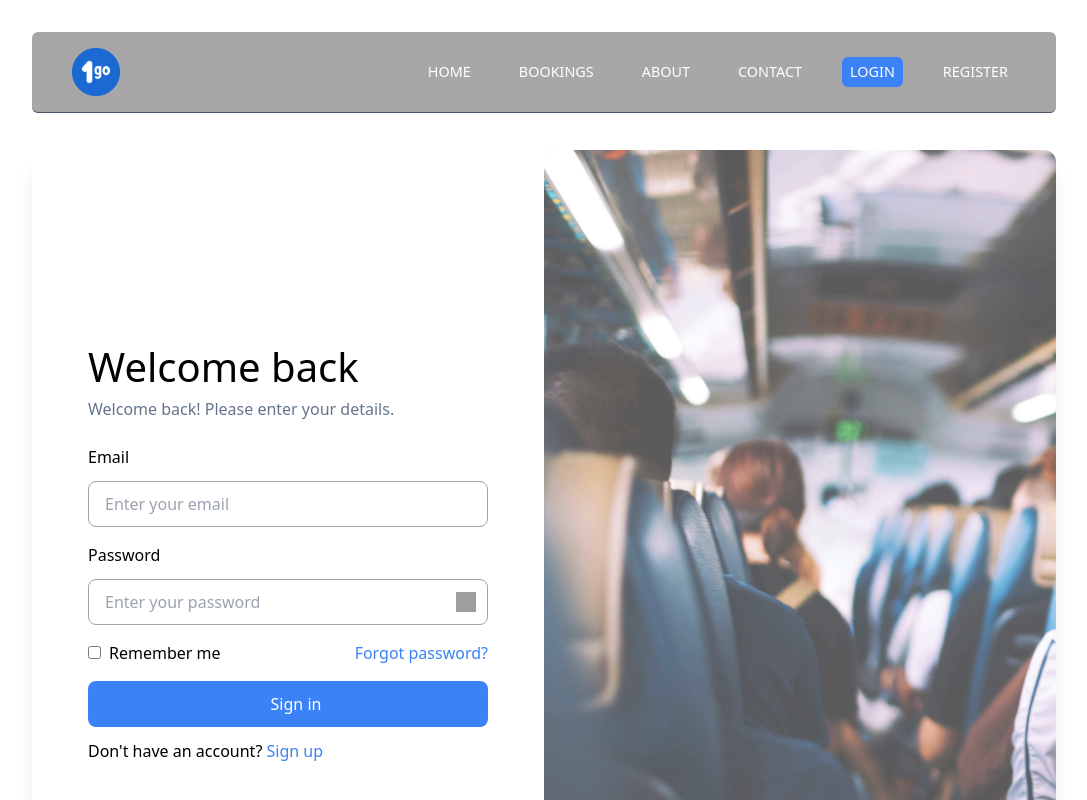
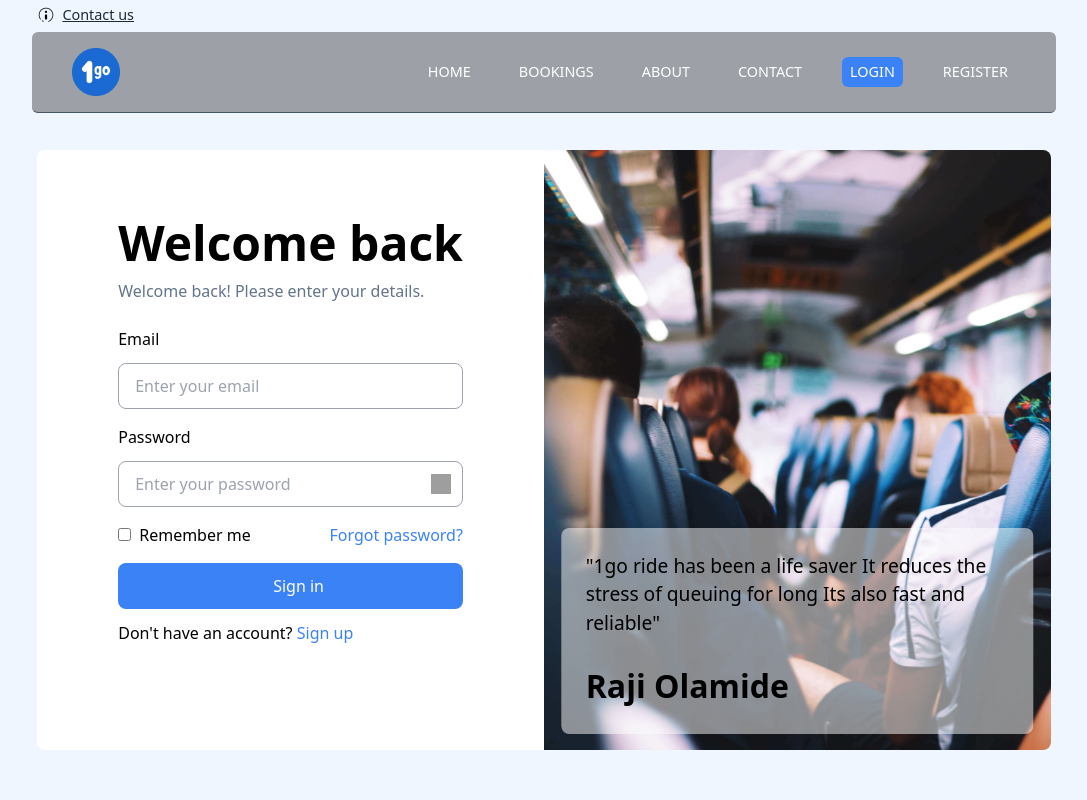
Before and after one commit to olamiidee/1go-app, a React (Vite) app: page /login in a window 1280 px wide. Shown: the top 800 px of the page, without its empty margins (96-1183 px from the left). Built offline with nearby package versions, Linux system fonts and the light colour scheme; no server answers; the database is empty; grey boxes are pictures that could not be loaded.

Commit message:
login retouch

```diff
--- a/src/output.css
+++ b/src/output.css
@@ -22,7 +22,7 @@
 
 ::before,
 ::after {
-  --tw-content: '';
+  --tw-content: "";
 }
 
 /*
@@ -41,9 +41,11 @@ html {
   -moz-tab-size: 4;
   /* 3 */
   -o-tab-size: 4;
-     tab-size: 4;
+  tab-size: 4;
   /* 3 */
-  font-family: ui-sans-serif, system-ui, -apple-system, BlinkMacSystemFont, "Segoe UI", Roboto, "Helvetica Neue", Arial, "Noto Sans", sans-serif, "Apple Color Emoji", "Segoe UI Emoji", "Segoe UI Symbol", "Noto Color Emoji";
+  font-family: ui-sans-serif, system-ui, -apple-system, BlinkMacSystemFont,
+    "Segoe UI", Roboto, "Helvetica Neue", Arial, "Noto Sans", sans-serif,
+    "Apple Color Emoji", "Segoe UI Emoji", "Segoe UI Symbol", "Noto Color Emoji";
   /* 4 */
   font-feature-settings: normal;
   /* 5 */
@@ -82,7 +84,7 @@ Add the correct text decoration in Chrome, Edge, and Safari.
 
 abbr:where([title]) {
   -webkit-text-decoration: underline dotted;
-          text-decoration: underline dotted;
+  text-decoration: underline dotted;
 }
 
 /*
@@ -126,7 +128,8 @@ code,
 kbd,
 samp,
 pre {
-  font-family: ui-monospace, SFMono-Regular, Menlo, Monaco, Consolas, "Liberation Mono", "Courier New", monospace;
+  font-family: ui-monospace, SFMono-Regular, Menlo, Monaco, Consolas,
+    "Liberation Mono", "Courier New", monospace;
   /* 1 */
   font-size: 1em;
   /* 2 */
@@ -217,9 +220,9 @@ select {
 */
 
 button,
-[type='button'],
-[type='reset'],
-[type='submit'] {
+[type="button"],
+[type="reset"],
+[type="submit"] {
   -webkit-appearance: button;
   /* 1 */
   background-color: transparent;
@@ -266,7 +269,7 @@ Correct the cursor style of increment and decrement buttons in Safari.
 2. Correct the outline style in Safari.
 */
 
-[type='search'] {
+[type="search"] {
   -webkit-appearance: textfield;
   /* 1 */
   outline-offset: -2px;
@@ -351,7 +354,8 @@ textarea {
 2. Set the default placeholder color to the user's configured gray 400 color.
 */
 
-input::-moz-placeholder, textarea::-moz-placeholder {
+input::-moz-placeholder,
+textarea::-moz-placeholder {
   opacity: 1;
   /* 1 */
   color: #9ca3af;
@@ -419,7 +423,9 @@ video {
   display: none;
 }
 
-*, ::before, ::after {
+*,
+::before,
+::after {
   --tw-border-spacing-x: 0;
   --tw-border-spacing-y: 0;
   --tw-translate-x: 0;
@@ -429,16 +435,16 @@ video {
   --tw-skew-y: 0;
   --tw-scale-x: 1;
   --tw-scale-y: 1;
-  --tw-pan-x:  ;
-  --tw-pan-y:  ;
-  --tw-pinch-zoom:  ;
+  --tw-pan-x: ;
+  --tw-pan-y: ;
+  --tw-pinch-zoom: ;
   --tw-scroll-snap-strictness: proximity;
-  --tw-ordinal:  ;
-  --tw-slashed-zero:  ;
-  --tw-numeric-figure:  ;
-  --tw-numeric-spacing:  ;
-  --tw-numeric-fraction:  ;
-  --tw-ring-inset:  ;
+  --tw-ordinal: ;
+  --tw-slashed-zero: ;
+  --tw-numeric-figure: ;
+  --tw-numeric-spacing: ;
+  --tw-numeric-fraction: ;
+  --tw-ring-inset: ;
   --tw-ring-offset-width: 0px;
   --tw-ring-offset-color: #fff;
   --tw-ring-color: rgb(59 130 246 / 0.5);
@@ -446,24 +452,24 @@ video {
   --tw-ring-shadow: 0 0 #0000;
   --tw-shadow: 0 0 #0000;
   --tw-shadow-colored: 0 0 #0000;
-  --tw-blur:  ;
-  --tw-brightness:  ;
-  --tw-contrast:  ;
-  --tw-grayscale:  ;
-  --tw-hue-rotate:  ;
-  --tw-invert:  ;
-  --tw-saturate:  ;
-  --tw-sepia:  ;
-  --tw-drop-shadow:  ;
-  --tw-backdrop-blur:  ;
-  --tw-backdrop-brightness:  ;
-  --tw-backdrop-contrast:  ;
-  --tw-backdrop-grayscale:  ;
-  --tw-backdrop-hue-rotate:  ;
-  --tw-backdrop-invert:  ;
-  --tw-backdrop-opacity:  ;
-  --tw-backdrop-saturate:  ;
-  --tw-backdrop-sepia:  ;
+  --tw-blur: ;
+  --tw-brightness: ;
+  --tw-contrast: ;
+  --tw-grayscale: ;
+  --tw-hue-rotate: ;
+  --tw-invert: ;
+  --tw-saturate: ;
+  --tw-sepia: ;
+  --tw-drop-shadow: ;
+  --tw-backdrop-blur: ;
+  --tw-backdrop-brightness: ;
+  --tw-backdrop-contrast: ;
+  --tw-backdrop-grayscale: ;
+  --tw-backdrop-hue-rotate: ;
+  --tw-backdrop-invert: ;
+  --tw-backdrop-opacity: ;
+  --tw-backdrop-saturate: ;
+  --tw-backdrop-sepia: ;
 }
 
 ::backdrop {
@@ -476,16 +482,16 @@ video {
   --tw-skew-y: 0;
   --tw-scale-x: 1;
   --tw-scale-y: 1;
-  --tw-pan-x:  ;
-  --tw-pan-y:  ;
-  --tw-pinch-zoom:  ;
+  --tw-pan-x: ;
+  --tw-pan-y: ;
+  --tw-pinch-zoom: ;
   --tw-scroll-snap-strictness: proximity;
-  --tw-ordinal:  ;
-  --tw-slashed-zero:  ;
-  --tw-numeric-figure:  ;
-  --tw-numeric-spacing:  ;
-  --tw-numeric-fraction:  ;
-  --tw-ring-inset:  ;
+  --tw-ordinal: ;
+  --tw-slashed-zero: ;
+  --tw-numeric-figure: ;
+  --tw-numeric-spacing: ;
+  --tw-numeric-fraction: ;
+  --tw-ring-inset: ;
   --tw-ring-offset-width: 0px;
   --tw-ring-offset-color: #fff;
   --tw-ring-color: rgb(59 130 246 / 0.5);
@@ -493,28 +499,28 @@ video {
   --tw-ring-shadow: 0 0 #0000;
   --tw-shadow: 0 0 #0000;
   --tw-shadow-colored: 0 0 #0000;
-  --tw-blur:  ;
-  --tw-brightness:  ;
-  --tw-contrast:  ;
-  --tw-grayscale:  ;
-  --tw-hue-rotate:  ;
-  --tw-invert:  ;
-  --tw-saturate:  ;
-  --tw-sepia:  ;
-  --tw-drop-shadow:  ;
-  --tw-backdrop-blur:  ;
-  --tw-backdrop-brightness:  ;
-  --tw-backdrop-contrast:  ;
-  --tw-backdrop-grayscale:  ;
-  --tw-backdrop-hue-rotate:  ;
-  --tw-backdrop-invert:  ;
-  --tw-backdrop-opacity:  ;
-  --tw-backdrop-saturate:  ;
-  --tw-backdrop-sepia:  ;
+  --tw-blur: ;
+  --tw-brightness: ;
+  --tw-contrast: ;
+  --tw-grayscale: ;
+  --tw-hue-rotate: ;
+  --tw-invert: ;
+  --tw-saturate: ;
+  --tw-sepia: ;
+  --tw-drop-shadow: ;
+  --tw-backdrop-blur: ;
+  --tw-backdrop-brightness: ;
+  --tw-backdrop-contrast: ;
+  --tw-backdrop-grayscale: ;
+  --tw-backdrop-hue-rotate: ;
+  --tw-backdrop-invert: ;
+  --tw-backdrop-opacity: ;
+  --tw-backdrop-saturate: ;
+  --tw-backdrop-sepia: ;
 }
 
 .reg-input,
-  .login-input {
+.login-input {
   margin-top: 0.75rem;
   display: block;
   width: 100%;
@@ -532,7 +538,7 @@ video {
 }
 
 .reg-input:focus,
-  .login-input:focus {
+.login-input:focus {
   outline: 2px solid transparent;
   outline-offset: 2px;
 }
@@ -635,6 +641,10 @@ video {
 
 .right-8 {
   right: 2rem;
+}
+
+.bottom-\[50\%\] {
+  bottom: 50%;
 }
 
 .z-50 {
@@ -761,6 +771,10 @@ video {
   margin-top: 80px;
 }
 
+.mt-\[100px\] {
+  margin-top: 100px;
+}
+
 .block {
   display: block;
 }
@@ -839,14 +853,6 @@ video {
 
 .h-1\/2 {
   height: 50%;
-}
-
-.h-screen {
-  height: 100vh;
-}
-
-.h-4 {
-  height: 1rem;
 }
 
 .h-\[fit-content\] {
@@ -854,8 +860,20 @@ video {
   height: fit-content;
 }
 
+.h-screen {
+  height: 100vh;
+}
+
+.h-4 {
+  height: 1rem;
+}
+
 .h-\[80vh\] {
   height: 80vh;
+}
+
+.h-\[600px\] {
+  height: 600px;
 }
 
 .h-fit {
@@ -863,6 +881,22 @@ video {
   height: fit-content;
 }
 
+.h-\[650px\] {
+  height: 650px;
+}
+
+.h-\[700px\] {
+  height: 700px;
+}
+
+.h-\[750px\] {
+  height: 750px;
+}
+
+.h-\[800px\] {
+  height: 800px;
+}
+
 .min-h-screen {
   min-height: 100vh;
 }
@@ -976,22 +1010,34 @@ video {
   width: 66.666667%;
 }
 
+.w-\[96\%\] {
+  width: 96%;
+}
+
+.w-\[93\%\] {
+  width: 93%;
+}
+
+.w-\[40\%\] {
+  width: 40%;
+}
+
 .w-\[95\%\] {
   width: 95%;
 }
 
-.w-\[40\%\] {
-  width: 40%;
-}
-
 .translate-y-\[-50\%\] {
   --tw-translate-y: -50%;
-  transform: translate(var(--tw-translate-x), var(--tw-translate-y)) rotate(var(--tw-rotate)) skewX(var(--tw-skew-x)) skewY(var(--tw-skew-y)) scaleX(var(--tw-scale-x)) scaleY(var(--tw-scale-y));
+  transform: translate(var(--tw-translate-x), var(--tw-translate-y))
+    rotate(var(--tw-rotate)) skewX(var(--tw-skew-x)) skewY(var(--tw-skew-y))
+    scaleX(var(--tw-scale-x)) scaleY(var(--tw-scale-y));
 }
 
 .translate-x-\[-50\%\] {
   --tw-translate-x: -50%;
-  transform: translate(var(--tw-translate-x), var(--tw-translate-y)) rotate(var(--tw-rotate)) skewX(var(--tw-skew-x)) skewY(var(--tw-skew-y)) scaleX(var(--tw-scale-x)) scaleY(var(--tw-scale-y));
+  transform: translate(var(--tw-translate-x), var(--tw-translate-y))
+    rotate(var(--tw-rotate)) skewX(var(--tw-skew-x)) skewY(var(--tw-skew-y))
+    scaleX(var(--tw-scale-x)) scaleY(var(--tw-scale-y));
 }
 
 .cursor-pointer {
@@ -1114,6 +1160,11 @@ video {
   border-top-right-radius: 0.375rem;
 }
 
+.rounded-r-lg {
+  border-top-right-radius: 0.5rem;
+  border-bottom-right-radius: 0.5rem;
+}
+
 .rounded-r-xl {
   border-top-right-radius: 0.75rem;
   border-bottom-right-radius: 0.75rem;
@@ -1360,24 +1411,36 @@ video {
   background-color: rgb(255 255 255 / 0.3);
 }
 
+.bg-white\/50 {
+  background-color: rgb(255 255 255 / 0.5);
+}
+
 .bg-slate-700\/70 {
   background-color: rgb(51 65 85 / 0.7);
 }
 
+.bg-white\/70 {
+  background-color: rgb(255 255 255 / 0.7);
+}
+
 .bg-gradient-to-b {
   background-image: linear-gradient(to bottom, var(--tw-gradient-stops));
 }
 
 .bg-reg1 {
-  background-image: url('/images/reg1.jpg');
+  background-image: url("/images/reg1.jpg");
 }
 
 .bg-home {
-  background-image: url('/images/home.jpg');
+  background-image: url("/images/home.jpg");
 }
 
 .bg-contactBg {
-  background-image: url('/images/repeat2.jpg');
+  background-image: url("/images/repeat2.jpg");
+}
+
+.bg-reg2 {
+  background-image: url("/images/registerbg.jpg");
 }
 
 .from-blue-500 {
@@ -1450,6 +1513,14 @@ video {
   padding: 0.25rem;
 }
 
+.p-5 {
+  padding: 1.25rem;
+}
+
+.p-6 {
+  padding: 1.5rem;
+}
+
 .px-3 {
   padding-left: 0.75rem;
   padding-right: 0.75rem;
@@ -1545,6 +1616,11 @@ video {
   padding-right: 1.25rem;
 }
 
+.px-\[2\%\] {
+  padding-left: 2%;
+  padding-right: 2%;
+}
+
 .py-40 {
   padding-top: 10rem;
   padding-bottom: 10rem;
@@ -1614,6 +1690,10 @@ video {
   padding-bottom: 100px;
 }
 
+.pt-10 {
+  padding-top: 2.5rem;
+}
+
 .pt-2 {
   padding-top: 0.5rem;
 }
@@ -1772,6 +1852,11 @@ video {
   color: rgb(59 130 246 / var(--tw-text-opacity));
 }
 
+.text-slate-800 {
+  --tw-text-opacity: 1;
+  color: rgb(30 41 59 / var(--tw-text-opacity));
+}
+
 .underline {
   text-decoration-line: underline;
 }
@@ -1781,15 +1866,20 @@ video {
 }
 
 .shadow-xl {
-  --tw-shadow: 0 20px 25px -5px rgb(0 0 0 / 0.1), 0 8px 10px -6px rgb(0 0 0 / 0.1);
-  --tw-shadow-colored: 0 20px 25px -5px var(--tw-shadow-color), 0 8px 10px -6px var(--tw-shadow-color);
-  box-shadow: var(--tw-ring-offset-shadow, 0 0 #0000), var(--tw-ring-shadow, 0 0 #0000), var(--tw-shadow);
+  --tw-shadow: 0 20px 25px -5px rgb(0 0 0 / 0.1),
+    0 8px 10px -6px rgb(0 0 0 / 0.1);
+  --tw-shadow-colored: 0 20px 25px -5px var(--tw-shadow-color),
+    0 8px 10px -6px var(--tw-shadow-color);
+  box-shadow: var(--tw-ring-offset-shadow, 0 0 #0000),
+    var(--tw-ring-shadow, 0 0 #0000), var(--tw-shadow);
 }
 
 .shadow-md {
   --tw-shadow: 0 4px 6px -1px rgb(0 0 0 / 0.1), 0 2px 4px -2px rgb(0 0 0 / 0.1);
-  --tw-shadow-colored: 0 4px 6px -1px var(--tw-shadow-color), 0 2px 4px -2px var(--tw-shadow-color);
-  box-shadow: var(--tw-ring-offset-shadow, 0 0 #0000), var(--tw-ring-shadow, 0 0 #0000), var(--tw-shadow);
+  --tw-shadow-colored: 0 4px 6px -1px var(--tw-shadow-color),
+    0 2px 4px -2px var(--tw-shadow-color);
+  box-shadow: var(--tw-ring-offset-shadow, 0 0 #0000),
+    var(--tw-ring-shadow, 0 0 #0000), var(--tw-shadow);
 }
 
 .shadow-slate-300\/30 {
@@ -1803,7 +1893,9 @@ video {
 }
 
 .filter {
-  filter: var(--tw-blur) var(--tw-brightness) var(--tw-contrast) var(--tw-grayscale) var(--tw-hue-rotate) var(--tw-invert) var(--tw-saturate) var(--tw-sepia) var(--tw-drop-shadow);
+  filter: var(--tw-blur) var(--tw-brightness) var(--tw-contrast)
+    var(--tw-grayscale) var(--tw-hue-rotate) var(--tw-invert) var(--tw-saturate)
+    var(--tw-sepia) var(--tw-drop-shadow);
 }
 
 .transition-all {
@@ -1914,7 +2006,7 @@ video {
 .copy--div {
   width: 100%;
   display: flex;
-  align-items: center;
+  margin-top: 20px;
 }
 
 .copy--div > ul {
@@ -1978,7 +2070,7 @@ video {
   .copy--div {
     width: 100%;
     display: block;
-    margin-top: 0px;
+    margin-top: 20px;
   }
 
   .logo--div > ul {
@@ -2065,7 +2157,9 @@ input[type="number"] {
 
 .hover\:translate-y-\[6px\]:hover {
   --tw-translate-y: 6px;
-  transform: translate(var(--tw-translate-x), var(--tw-translate-y)) rotate(var(--tw-rotate)) skewX(var(--tw-skew-x)) skewY(var(--tw-skew-y)) scaleX(var(--tw-scale-x)) scaleY(var(--tw-scale-y));
+  transform: translate(var(--tw-translate-x), var(--tw-translate-y))
+    rotate(var(--tw-rotate)) skewX(var(--tw-skew-x)) skewY(var(--tw-skew-y))
+    scaleX(var(--tw-scale-x)) scaleY(var(--tw-scale-y));
 }
 
 .hover\:border-blue-600:hover {
@@ -2149,6 +2243,26 @@ input[type="number"] {
     padding-left: 10.5%;
     padding-right: 10.5%;
   }
+
+  .sm\:py-\[150px\] {
+    padding-top: 150px;
+    padding-bottom: 150px;
+  }
+
+  .sm\:px-\[10\.4\%\] {
+    padding-left: 10.4%;
+    padding-right: 10.4%;
+  }
+
+  .sm\:py-\[170px\] {
+    padding-top: 170px;
+    padding-bottom: 170px;
+  }
+
+  .sm\:py-\[200px\] {
+    padding-top: 200px;
+    padding-bottom: 200px;
+  }
 }
 
 @media (min-width: 768px) {
@@ -2177,6 +2291,10 @@ input[type="number"] {
     margin-top: 2rem;
   }
 
+  .md\:mt-\[50px\] {
+    margin-top: 50px;
+  }
+
   .md\:block {
     display: block;
   }
@@ -2283,6 +2401,16 @@ input[type="number"] {
     padding-bottom: 0.75rem;
   }
 
+  .md\:py-12 {
+    padding-top: 3rem;
+    padding-bottom: 3rem;
+  }
+
+  .md\:px-\[3\%\] {
+    padding-left: 3%;
+    padding-right: 3%;
+  }
+
   .md\:pt-\[60px\] {
     padding-top: 60px;
   }
@@ -2303,6 +2431,10 @@ input[type="number"] {
     padding-bottom: 4rem;
   }
 
+  .md\:pt-\[50px\] {
+    padding-top: 50px;
+  }
+
   .md\:text-\[1\.2rem\] {
     font-size: 1.2rem;
   }
@@ -2341,6 +2473,10 @@ input[type="number"] {
 
   .md\:text-\[1\.23rem\] {
     font-size: 1.23rem;
+  }
+
+  .md\:text-\[1\.75rem\] {
+    font-size: 1.75rem;
   }
 }
 
@@ -2349,10 +2485,6 @@ input[type="number"] {
     display: block;
   }
 
-  .lg\:flex {
-    display: flex;
-  }
-
   .lg\:grid {
     display: grid;
   }
@@ -2361,20 +2493,12 @@ input[type="number"] {
     display: none;
   }
 
-  .lg\:h-\[100vh\] {
-    height: 100vh;
-  }
-
   .lg\:h-full {
     height: 100%;
   }
 
   .lg\:w-\[80\%\] {
     width: 80%;
-  }
-
-  .lg\:w-1\/2 {
-    width: 50%;
   }
 
   .lg\:gap-8 {
@@ -2399,6 +2523,11 @@ input[type="number"] {
     padding-right: 2.5rem;
   }
 
+  .lg\:px-\[8\%\] {
+    padding-left: 8%;
+    padding-right: 8%;
+  }
+
   .lg\:px-14 {
     padding-left: 3.5rem;
     padding-right: 3.5rem;
@@ -2412,9 +2541,16 @@ input[type="number"] {
     font-size: 3.5rem;
   }
 
+  .lg\:text-\[3rem\] {
+    font-size: 3rem;
+  }
+
   .lg\:shadow-xl {
-    --tw-shadow: 0 20px 25px -5px rgb(0 0 0 / 0.1), 0 8px 10px -6px rgb(0 0 0 / 0.1);
-    --tw-shadow-colored: 0 20px 25px -5px var(--tw-shadow-color), 0 8px 10px -6px var(--tw-shadow-color);
-    box-shadow: var(--tw-ring-offset-shadow, 0 0 #0000), var(--tw-ring-shadow, 0 0 #0000), var(--tw-shadow);
-  }
-}
+    --tw-shadow: 0 20px 25px -5px rgb(0 0 0 / 0.1),
+      0 8px 10px -6px rgb(0 0 0 / 0.1);
+    --tw-shadow-colored: 0 20px 25px -5px var(--tw-shadow-color),
+      0 8px 10px -6px var(--tw-shadow-color);
+    box-shadow: var(--tw-ring-offset-shadow, 0 0 #0000),
+      var(--tw-ring-shadow, 0 0 #0000), var(--tw-shadow);
+  }
+}
--- a/src/pages/Login.jsx
+++ b/src/pages/Login.jsx
@@ -29,11 +29,27 @@ const Login = () => {
       {loader && <Loader />}
 
       <Header />
-      <section className="w-full h-full">
-        <div className="w-[95%] lg:w-[80%] mx-auto lg:h-[100vh] bg-white lg:flex justify-between items-center mt-[80px] md:my-[150px] lg:rounded-xl lg:shadow-xl">
-          <div className="w-full px-4 pt-12 lg:w-1/2 lg:px-14">
+      <section
+        className={` ${
+          userNotLoggedIn
+            ? "pt-[100px] sm:py-[200px]"
+            : "pt-[100px] sm:py-[150px]"
+        }w-full min-h-screen bg-blue-50 px-[2%] sm:px-[10.4%] relative flex justify-center items-center`}
+      >
+        <div className="absolute top-0 md:top-1 left-4 md:left-[10.5%] text-[0.9rem] text-slate-800 flex gap-2 items-center">
+          <img
+            alt=""
+            src="/images/icons8-info-black-64.png"
+            className="w-4 h-4"
+          />
+          <p className="underline">Contact us</p>
+        </div>
+        <div
+          className={`w-[96%] md:w-full mx-auto h-[600px] bg-white md:flex justify-between items-center rounded-lg transition-all duration-300`}
+        >
+          <div className="w-full px-4 pt-10 md:py-12 md:w-1/2 md:px-[3%] lg:px-[8%]">
             <div className="text-start">
-              <h1 className="text-[2rem] md:text-[2.5rem] text-black">
+              <h1 className="text-[2rem] lg:text-[3rem] md:text-[1.75rem] font-bold text-black">
                 Welcome back
               </h1>
               <p className="text-slate-500 font-light">
@@ -121,7 +137,16 @@ const Login = () => {
               </div>
             </form>
           </div>
-          <div className="w-1/2 rounded-r-xl h-full bg-reg1 bg-cover bg-no-repeat opacity-70 hidden lg:block"></div>
+          {/* image half */}
+          <div className="w-1/2 h-full bg-reg1 bg-cover bg-no-repeat hidden md:block rounded-r-lg p-5 relative">
+            <div className="w-[93%] p-6 rounded-lg bg-white/50 absolute bottom-4 left-[50%] translate-x-[-50%] text-black">
+              <p className="text-[1.2rem]">
+                "1go ride has been a life saver It reduces the stress of queuing
+                for long Its also fast and reliable"
+              </p>
+              <p className="text-[2rem] font-bold mt-6">Raji Olamide</p>
+            </div>
+          </div>
         </div>
 
         {forgotpsw && (
```
